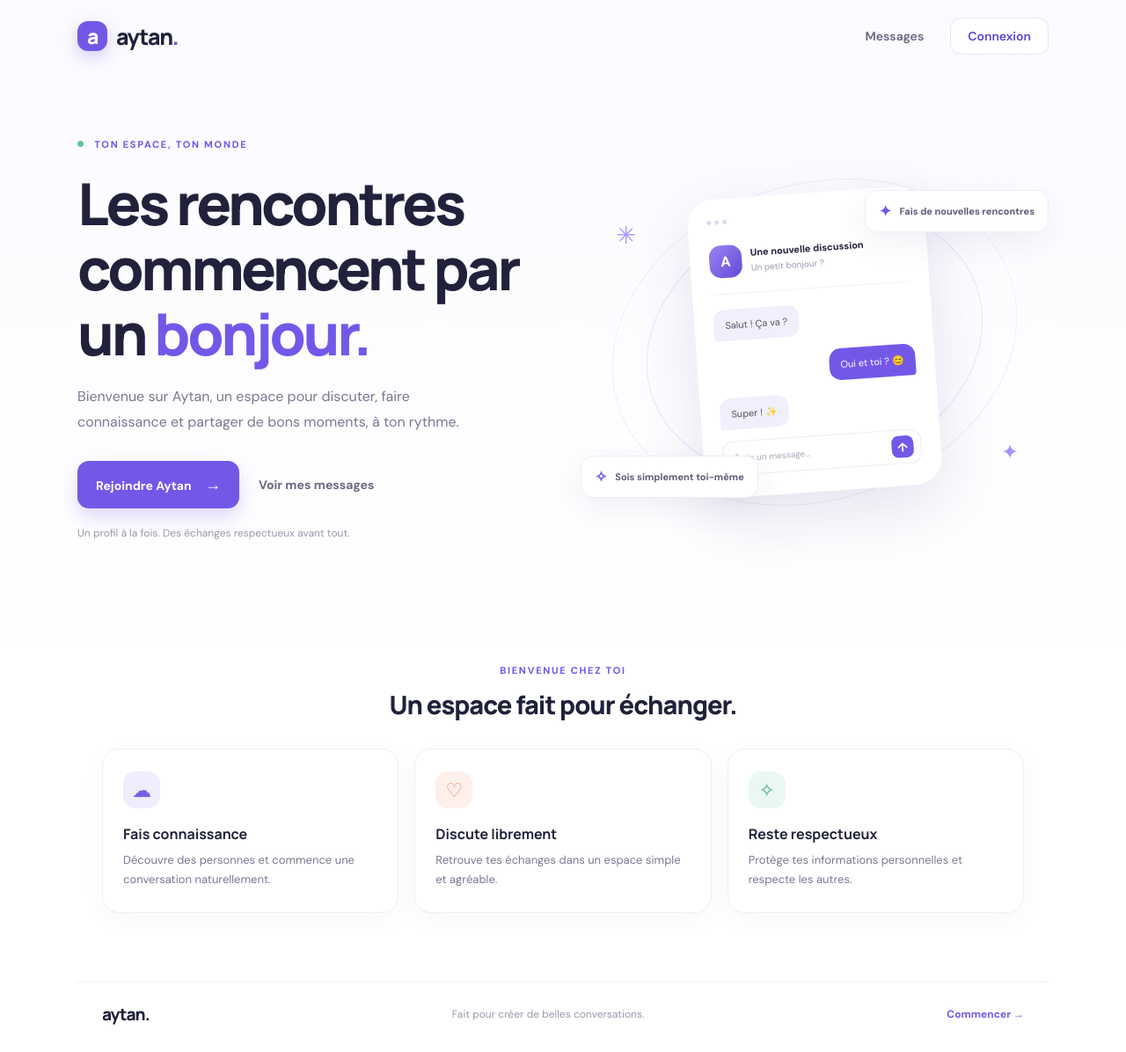
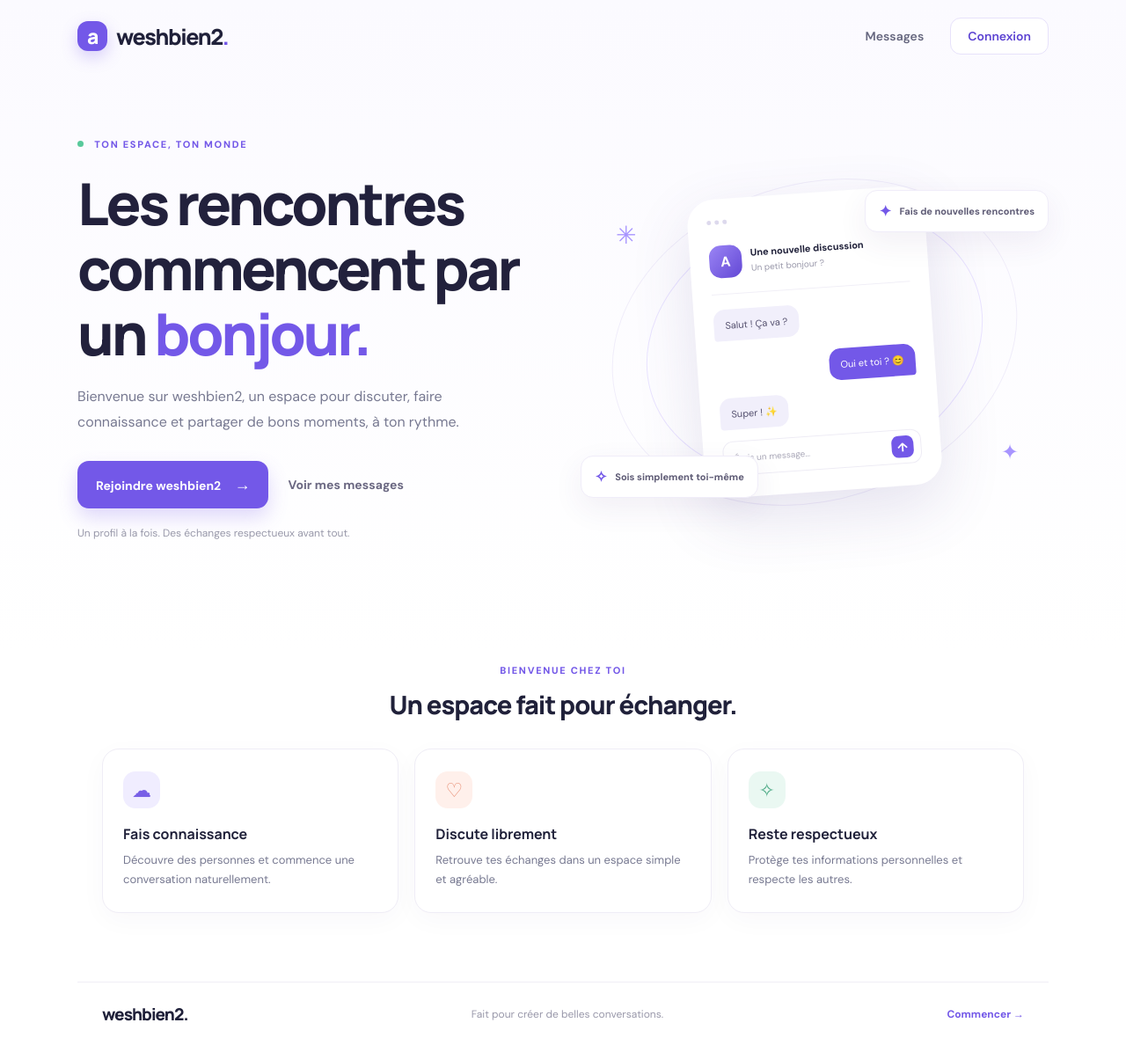
Before and after one commit to frosioaytan99/aytan, a Next.js app in the folder nextjs/: page / in a window 1280 px wide. Shown: the whole page at 88% size. Built offline with nearby package versions, Linux system fonts and the light colour scheme.

Commit message:
Rename site branding to weshbien2

```diff
--- a/nextjs/src/pages/index.tsx
+++ b/nextjs/src/pages/index.tsx
@@ -4,9 +4,9 @@ export default function Home() {
   return (
     <main className="site-shell">
       <header className="topbar">
-        <Link href="/" className="brand" aria-label="Aytan, accueil">
+        <Link href="/" className="brand" aria-label="weshbien2, accueil">
           <span className="brand-mark">a</span>
-          <span>aytan<span className="brand-dot">.</span></span>
+          <span>weshbien2<span className="brand-dot">.</span></span>
         </Link>
         <nav className="top-nav" aria-label="Navigation principale">
           <Link href="/inbox">Messages</Link>
@@ -19,11 +19,11 @@ export default function Home() {
           <span className="eyebrow"><span className="status-dot" /> TON ESPACE, TON MONDE</span>
           <h1>Les rencontres<br />commencent par un <span>bonjour.</span></h1>
           <p className="hero-text">
-            Bienvenue sur Aytan, un espace pour discuter, faire connaissance
+            Bienvenue sur weshbien2, un espace pour discuter, faire connaissance
             et partager de bons moments, à ton rythme.
           </p>
           <div className="hero-actions">
-            <Link href="/auth" className="primary-link">Rejoindre Aytan <span>→</span></Link>
+            <Link href="/auth" className="primary-link">Rejoindre weshbien2 <span>→</span></Link>
             <Link href="/inbox" className="secondary-link">Voir mes messages</Link>
           </div>
           <p className="small-note">Un profil à la fois. Des échanges respectueux avant tout.</p>
@@ -45,7 +45,7 @@ export default function Home() {
         </div>
       </section>
 
-      <section className="features" aria-label="Découvrir Aytan">
+      <section className="features" aria-label="Découvrir weshbien2">
         <div className="section-heading"><span>BIENVENUE CHEZ TOI</span><h2>Un espace fait pour échanger.</h2></div>
         <div className="feature-grid">
           <article className="feature-card"><div className="feature-icon lilac">☁</div><h3>Fais connaissance</h3><p>Découvre des personnes et commence une conversation naturellement.</p></article>
@@ -54,7 +54,7 @@ export default function Home() {
         </div>
       </section>
 
-      <footer className="site-footer"><Link href="/" className="footer-brand">aytan.</Link><span>Fait pour créer de belles conversations.</span><Link href="/auth">Commencer →</Link></footer>
+      <footer className="site-footer"><Link href="/" className="footer-brand">weshbien2.</Link><span>Fait pour créer de belles conversations.</span><Link href="/auth">Commencer →</Link></footer>
     </main>
   )
 }
```
